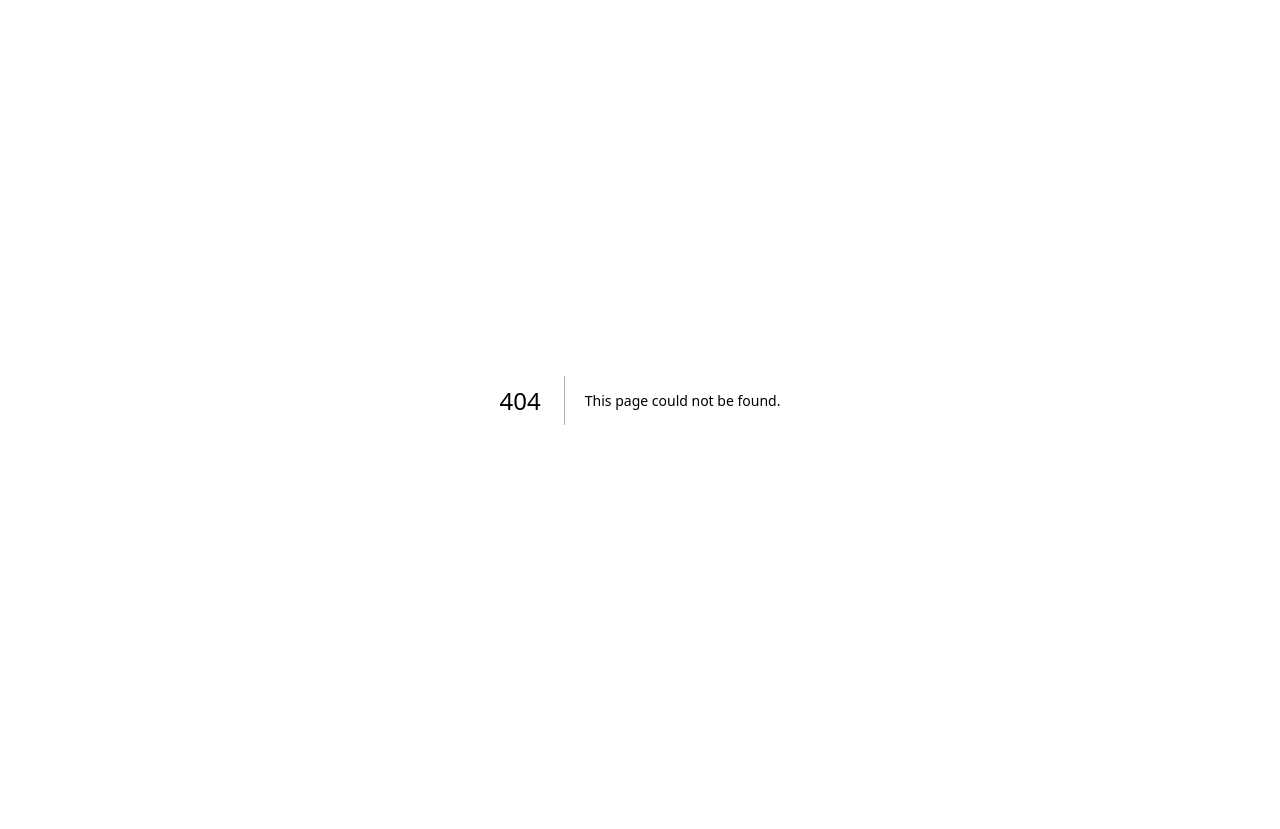
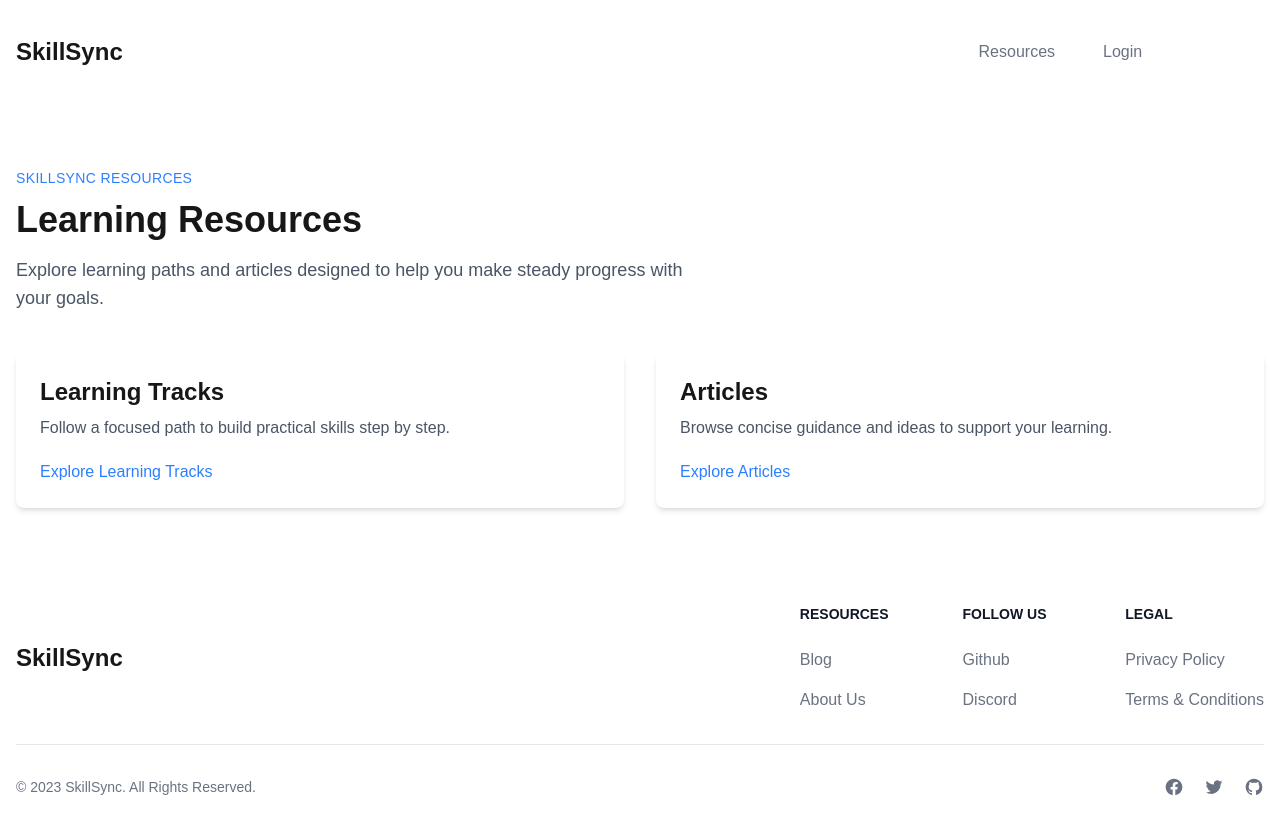
Before and after one commit to MentoNest/skillsync_frontend, a Next.js app: page /resources in a window 1280 px wide. Before the commit this address had no page. Before the commit the page ends 800 px from the top, so only its background shows below. Built offline with nearby package versions, Linux system fonts and the light colour scheme.

Commit message:
Create learning resources route

```diff
--- /dev/null
+++ b/app/(public)/resources/page.tsx
@@ -0,0 +1,51 @@
+import Link from "next/link";
+
+const resourceCategories = [
+  {
+    title: "Learning Tracks",
+    description: "Follow a focused path to build practical skills step by step.",
+    href: "/resources/tracks",
+  },
+  {
+    title: "Articles",
+    description: "Browse concise guidance and ideas to support your learning.",
+    href: "/resources/articles",
+  },
+];
+
+export default function ResourcesPage() {
+  return (
+    <main className="container mx-auto px-4 py-16">
+      <header className="mb-10 max-w-2xl">
+        <p className="mb-3 text-sm font-medium uppercase tracking-wide text-blue-500">
+          SkillSync resources
+        </p>
+        <h1 className="mb-4 text-4xl font-bold">Learning Resources</h1>
+        <p className="text-lg text-gray-600">
+          Explore learning paths and articles designed to help you make steady
+          progress with your goals.
+        </p>
+      </header>
+
+      <section aria-labelledby="resource-categories-heading">
+        <h2 id="resource-categories-heading" className="sr-only">
+          Resource categories
+        </h2>
+        <div className="grid grid-cols-1 gap-8 md:grid-cols-2">
+          {resourceCategories.map((category) => (
+            <article
+              key={category.href}
+              className="rounded-lg bg-white p-6 shadow-md"
+            >
+              <h3 className="mb-2 text-2xl font-semibold">{category.title}</h3>
+              <p className="mb-5 text-gray-600">{category.description}</p>
+              <Link href={category.href} className="text-blue-500 hover:underline">
+                Explore {category.title}
+              </Link>
+            </article>
+          ))}
+        </div>
+      </section>
+    </main>
+  );
+}
--- a/components/landing/Header.tsx
+++ b/components/landing/Header.tsx
@@ -14,6 +14,12 @@ const Header = () => {
             </Link>
           </div>
           <div className="flex items-center">
+            <Link
+              href="/resources"
+              className="mr-4 py-2 px-4 text-gray-500 hover:underline dark:text-gray-400"
+            >
+              Resources
+            </Link>
             <Link
               href="/login"
               className="text-gray-500 dark:text-gray-400 hover:underline py-2 px-4"
```
